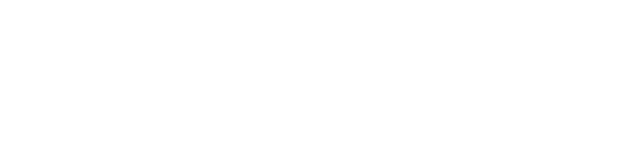
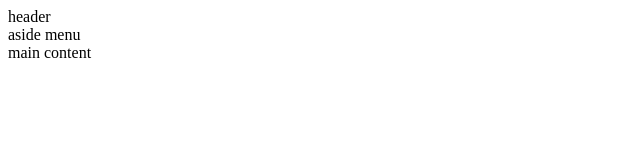
Before and after one commit to IngridOrnum/youtube-home-page-ui-clone, a plain HTML site: page index.html in a window 1280 px wide. Shown: the whole page, without its empty margins (0-640 px from the left). Drawn offline with Linux system fonts and the light colour scheme.

Commit message:
added things

```diff
--- a/index.html
+++ b/index.html
@@ -2,9 +2,13 @@
 <html lang="en">
 <head>
     <meta charset="UTF-8">
-    <title>Title</title>
+    <meta name="viewport" content="width=device-width, initial-scale="/>
+    <title>Youtube :: Home</title>
+    <link rel="stylesheet" type="text/css" href="css/styles.css"/>
 </head>
 <body>
-
+    <header>header</header>
+    <aside>aside menu</aside>
+    <main>main content</main>
 </body>
 </html>
```
Also changed, not shown: css/styles.css (added).
